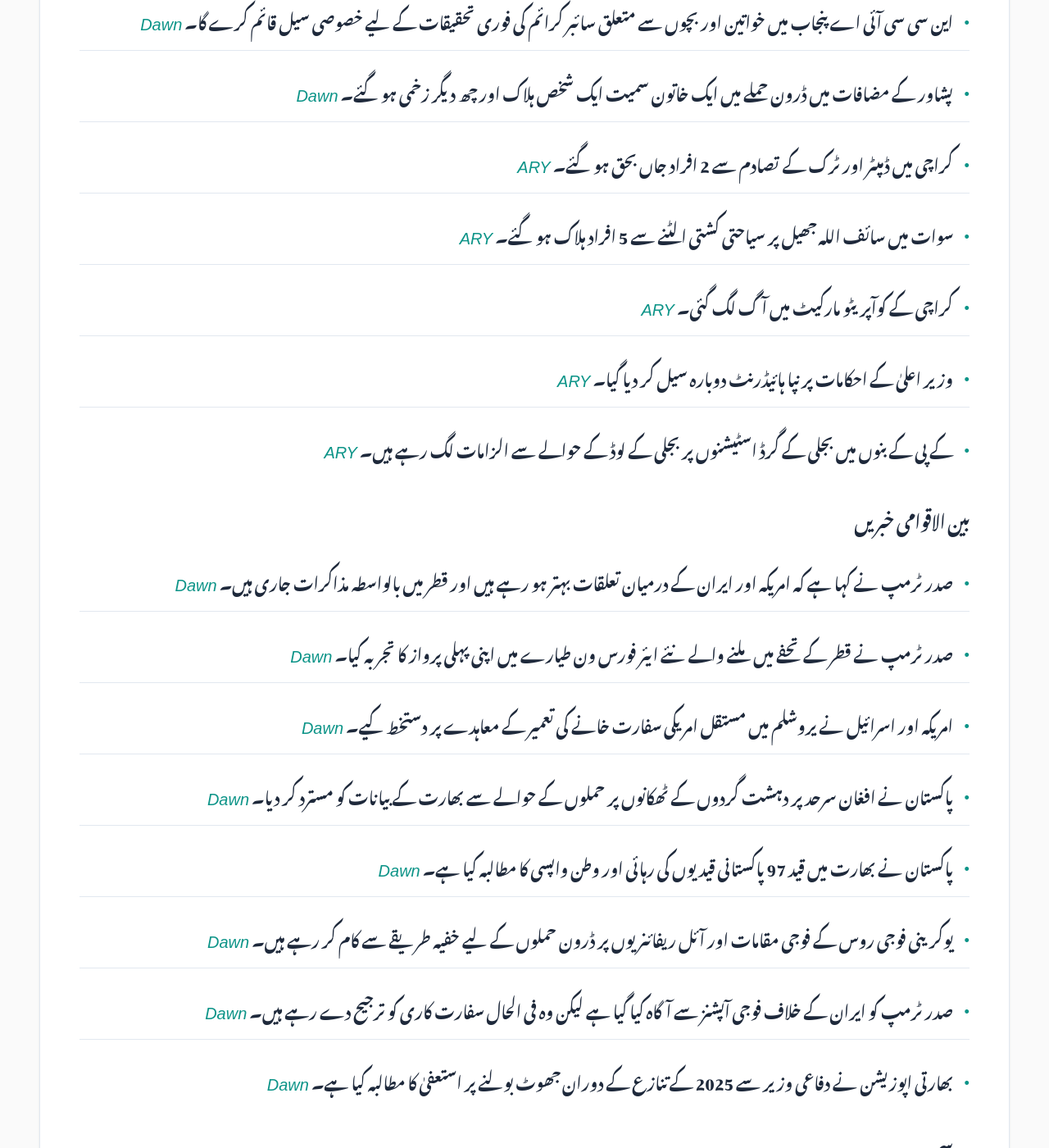
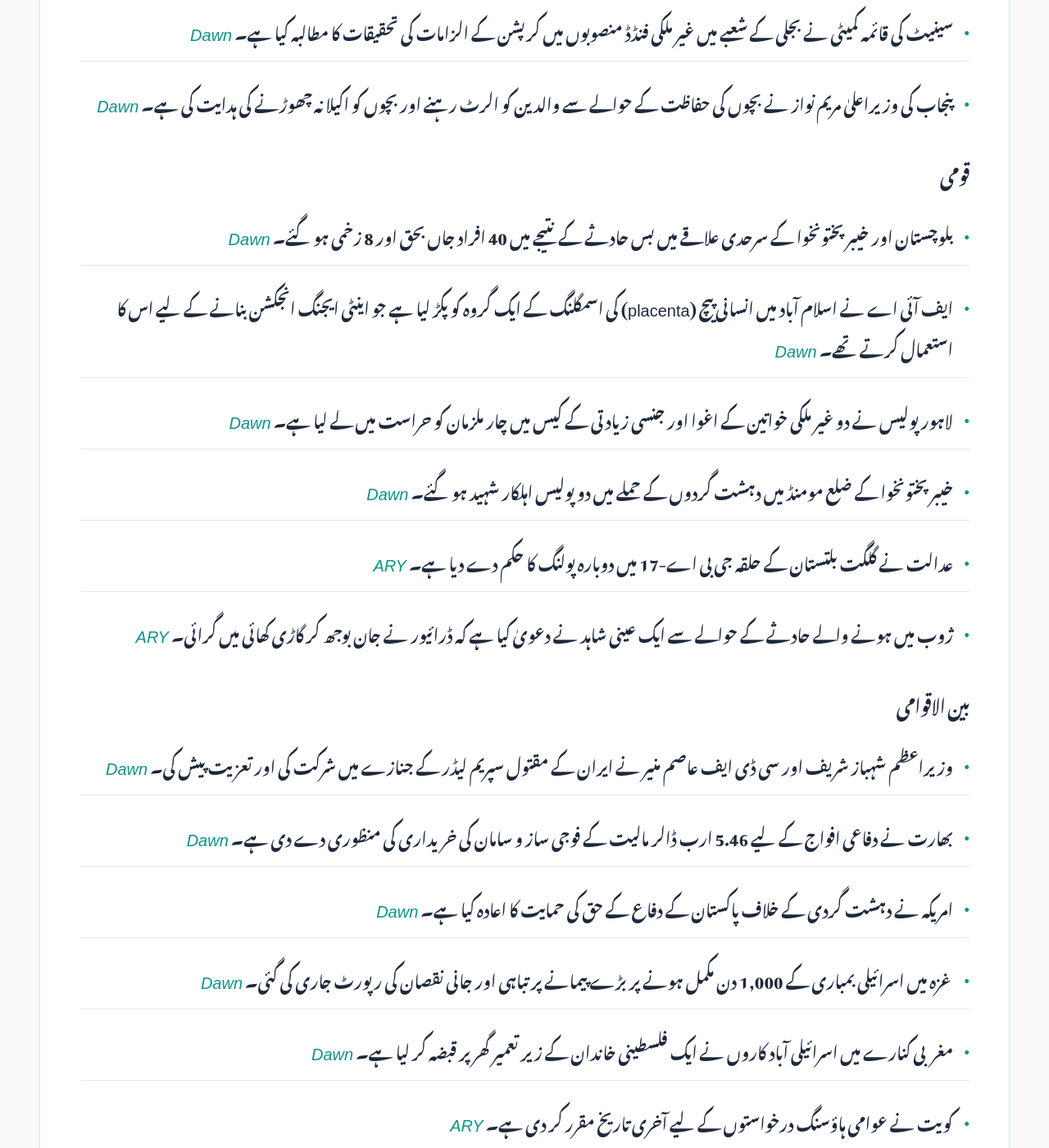
Before and after one commit to zsubzwary/news, a Jekyll site: the page built from ur/index.md, in a window 1280 px wide and 1400 px high, scrolled down 1708 px. Shown: the whole window at 82% size. Built offline with Jekyll 4.4.1, drawn with Linux system fonts in a browser that asks for light colours; some web fonts are replaced; comment, search, counter and statistics services are not loaded; some of the changed text lies outside the part shown.

Commit message:
DateTime; 2026-07-03T16:10:23.514Z

```diff
--- a/ur/index.md
+++ b/ur/index.md
@@ -7,52 +7,54 @@ rtl: true
 
 پاکستان کی تازہ خبروں کا خلاصہ
 
- &lrm; 01-Jul-2026 21:11PKT
+ &lrm; 03-Jul-2026 21:10PKT
 
-پڑھنے کا وقت : 4 منٹ
+پڑھنے کا وقت : 5 منٹ
 
 ### معیشت
-- پاکستان اسٹاک ایکسچینج کے انڈیکس میں 3,700 سے زائد پوائنٹس کا اضافہ ہوا ہے۔ *[Dawn](https://www.dawn.com/news/2012187/psx-kicks-off-fy27-with-positive-momentum-gaining-3700-points)*
-- توانائی اور خوراک کی قیمتوں میں کمی کی وجہ سے جون میں مہنگائی کی شرح 11.1 فیصد رہی۔ *[Dawn](https://www.dawn.com/news/2012196/consumer-inflation-rate-eases-slightly-to-111pc-in-june-due-to-lower-energy-food-prices-pbs)*
-- ورلڈ بینک کے مطابق پاکستان نے مالیاتی وفاق میں اہم پیش رفت کی ہے تاہم کچھ خامیاں ابھی باقی ہیں۔ *[Dawn](https://www.dawn.com/news/2012199/pakistan-made-meaningful-progress-in-fiscal-federalism-but-deviations-remain-wb)*
-- ورلڈ بینک نے پنجاب میں ڈیجیٹل انفراسٹرکچر کی بہتری کے لیے 70 ملین ڈالر کے قرض کی منظوری دے دی۔ *[Dawn](https://www.dawn.com/news/2012188/world-bank-approves-70m-loan-for-connected-punjab-programme-aimed-at-improving-digital-infrastructure)*
-- نئی آٹو پالیسی کے باعث پاکستان میں ہائبرڈ کاریں مہنگی ہو سکتی ہیں۔ *[ARY](https://arynews.tv/auto-policy-to-make-hybrid-cars-expensive-in-pakistan)*
+- اسلام آباد ہائی کورٹ نے ایم ٹیگ نہ ہونے پر گاڑیوں پر 50 فیصد اضافی ٹول ٹیکس لگانے کے حکومتی نوٹیفیکیشن کی معطلی کا حکم دے دیا ہے۔ *[Dawn](https://www.dawn.com/news/2012713/ihc-suspends-national-highway-authority-notification-to-impose-50pc-additional-toll-on-vehicles-without-m-tag)*
+- پاکستان میں زرعی ٹیکس اصلاحات کے پہلے سال میں حکومتی پالیسی اور ٹیکس وصولی کے درمیان بڑا فرق سامنے آیا ہے۔ *[Dawn](https://www.dawn.com/news/2012584/analysis-agriculture-tax-reform-stalls-at-the-farm-gate)*
+- اقتصادی رابطہ کمیٹی نے پاک فوج کی فراہمی کے لیے 175,000 ٹن مقامی گندم کی منظوری دے دی ہے۔ *[Dawn](https://www.dawn.com/news/2012610/army-to-get-local-wheat)*
+- اسٹیٹ بینک نے آئی ایم ایف کے مشورے پر بینکوں کو ترسیلات زر بڑھانے کے لیے دی جانے والی مراعات ختم کر دی ہیں۔ *[Dawn](https://www.dawn.com/news/2012606/remittance-incentives-to-banks-abolished-as-imf-steps-in)*
 
 ### سائنس اور ٹیکنالوجی
-- سونی نے اعلان کیا ہے کہ جنوری 2028 سے پلے اسٹیشن کے لیے فزیکل ڈسک کی تیاری بند کر دی جائے گی۔ *[Dawn](https://www.dawn.com/news/2012204/playstation-to-phase-out-physical-disc-production-for-consoles-from-january-2028)*
-- اقوام متحدہ کی رپورٹ کے مطابق مصنوعی ذہانت (AI) کے بے پناہ فوائد اور بڑے خطرات دونوں موجود ہیں۔ *[Dawn](https://www.dawn.com/news/2012170/un-report-sees-enormous-potential-benefits-and-big-risks-from-ai)*
+- بھارت ٹاٹا الیکٹرانکس میں ہونے والے ڈیٹا لیک کی تحقیقات کر رہا ہے جس سے ایپل آئی فون کے خفیہ دستاویزات منظر عام پر آ گئے ہیں۔ *[Dawn](https://www.dawn.com/news/2012695/india-investigating-tata-data-leak-that-exposed-apple-iphone-secrets)*
+- پی ٹی اے کے مطابق سمندری کیبل کا مسئلہ حل ہو گیا ہے اور ملک میں انٹرنیٹ سروسز معمول پر آگئی ہیں۔ *[Dawn](https://www.dawn.com/news/2012653/pta-says-submarine-cable-fault-resolved-internet-services-back-to-normal)*
+- ٹیسلا نے میامی میں اپنی روبوٹیکسی (خودکار ٹیکسی) سروس کا آغاز کر دیا ہے۔ *[ARY](https://arynews.tv/tesla-rolls-out-robotaxi-service-in-miami)*
+- بٹ گیٹ والٹ نے جنوبی ایشیا میں اپنا کرپٹو کارڈ لانچ کر دیا ہے۔ *[ARY](https://arynews.tv/bitget-wallet-launches-crypto-card-in-south-asia)*
+
+### موسم
+- اقوام متحدہ کے موسمیاتی ادارے نے خبردار کیا ہے کہ جولائی سے ستمبر کے درمیان ایل نینو ایک طاقتور ایونٹ بن سکتا ہے۔ *[Dawn](https://www.dawn.com/news/2012656/el-nino-to-develop-into-strong-event-between-july-and-september-un-warns)*
 
 ### سیاست
-- الیکشن کمیشن نے اسلام آباد میں مقامی حکومتوں کے انتخابات میں تاخیر پر وفاقی حکومت کی عدم تعاون پر نوٹس لیا ہے۔ *[Dawn](https://www.dawn.com/news/2012205/ecp-notes-centres-non-assistance-among-reasons-for-delay-in-islamabad-lg-polls-summons-chief-commissioner)*
+- سینیٹ کی قائمہ کمیٹی نے بجلی کے شعبے میں غیر ملکی فنڈڈ منصوبوں میں کرپشن کے الزامات کی تحقیقات کا مطالبہ کیا ہے۔ *[Dawn](https://www.dawn.com/news/2012588/senate-panel-calls-for-probe-into-foreign-funded-power-projects)*
+- پنجاب کی وزیراعلیٰ مریم نواز نے بچوں کی حفاظت کے حوالے سے والدین کو الرٹ رہنے اور بچوں کو اکیلا نہ چھوڑنے کی ہدایت کی ہے۔ *[Dawn](https://www.dawn.com/news/2012678/maryam-tells-parents-to-ensure-childrens-safety-avoid-leaving-them-unattended)*
 
-### قومی خبریں
-- پاکستان میں جون کے دوران دہشت گردی کے واقعات میں مجموعی کمی دیکھی گئی ہے۔ *[Dawn](https://www.dawn.com/news/2012198/high-profile-attacks-persist-in-june-despite-overall-decline-in-terrorism-picss)*
-- لاہور میں ایک ٹیوشن سینٹر کی چھت گرنے سے 14 بچوں کی ہلاکت، پولیس نے ٹھیکیدار اور مالکان کے خلاف مقدمہ درج کر لیا ہے۔ *[Dawn](https://www.dawn.com/news/2012147/lahore-police-book-tuition-centre-owners-contractor-after-roof-collapse-claims-14-lives)*
-- این سی سی آئی اے پنجاب میں خواتین اور بچوں سے متعلق سائبر کرائم کی فوری تحقیقات کے لیے خصوصی سیل قائم کرے گا۔ *[Dawn](https://www.dawn.com/news/2012168/nccia-to-set-up-special-cell-in-punjab-for-swift-probe-into-cases-involving-women-children)*
-- پشاور کے مضافات میں ڈرون حملے میں ایک خاتون سمیت ایک شخص ہلاک اور چھ دیگر زخمی ہو گئے۔ *[Dawn](https://www.dawn.com/news/2012136/1-killed-6-others-injured-in-suspected-drone-strike-in-peshawar-ouskirts)*
-- کراچی میں ڈمپٹر اور ٹرک کے تصادم سے 2 افراد جاں بحق ہو گئے۔ *[ARY](https://arynews.tv/heavy-traffic-menace-dumper-and-truck-crash-claim-2-lives-in-karachi)*
-- سوات میں سائف اللہ جھیل پر سیاحتی کشتی الٹنے سے 5 افراد ہلاک ہو گئے۔ *[ARY](https://arynews.tv/five-dead-as-tourist-boat-capsizes-on-saifullah-lake-in-swat)*
-- کراچی کے کوآپریٹو مارکیٹ میں آگ لگ گئی۔ *[ARY](https://arynews.tv/cooperative-market-fire-july-1-2026)*
-- وزیر اعلیٰ کے احکامات پر نپا ہائیڈرنٹ دوبارہ سیل کر دیا گیا۔ *[ARY](https://arynews.tv/nipa-hydrant-sealed-again-following-chief-ministers-orders)*
-- کے پی کے بنوں میں بجلی کے گرڈ اسٹیشنوں پر بجلی کے لوڈ کے حوالے سے الزامات لگ رہے ہیں۔ *[ARY](https://arynews.tv/bannu-grid-operations-under-allegations-of-force)*
+### قومی
+- بلوچستان اور خیبر پختونخوا کے سرحدی علاقے میں بس حادثے کے نتیجے میں 40 افراد جاں بحق اور 8 زخمی ہو گئے۔ *[Dawn](https://www.dawn.com/news/2012664/40-killed-8-injured-as-passenger-bus-falls-into-ravine-near-balochistan-kp-border)*
+- ایف آئی اے نے اسلام آباد میں انسانی پیچ (placenta) کی اسمگلنگ کے ایک گروہ کو پکڑ لیا ہے جو اینٹی ایجنگ انجکشن بنانے کے لیے اس کا استعمال کرتے تھے۔ *[Dawn](https://www.dawn.com/news/2012727/fia-arrests-five-in-islamabad-for-alleged-smuggling-of-human-placenta-report)*
+- لاہور پولیس نے دو غیر ملکی خواتین کے اغوا اور جنسی زیادتی کے کیس میں چار ملزمان کو حراست میں لے لیا ہے۔ *[Dawn](https://www.dawn.com/news/2012674/lahore-police-get-custody-of-4-suspects-arrested-for-alleged-abduction-sexual-assault-of-two-foreign-women)*
+- خیبر پختونخوا کے ضلع مومنڈ میں دہشت گردوں کے حملے میں دو پولیس اہلکار شہید ہو گئے۔ *[Dawn](https://www.dawn.com/news/2012651/2-cops-martyred-as-police-patrol-comes-under-attack-in-kps-mohmand)*
+- عدالت نے گلگت بلتستان کے حلقہ جی بی اے-17 میں دوبارہ پولنگ کا حکم دے دیا ہے۔ *[ARY](https://arynews.tv/gb-elections-2026-court-orders-re-polling-in-gba-17)*
+- ژوب میں ہونے والے حادثے کے حوالے سے ایک عینی شاہد نے دعویٰ کیا ہے کہ ڈرائیور نے جان بوجھ کر گاڑی کھائی میں گرائی۔ *[ARY](https://arynews.tv/zhob-accident-eyewitness-claims-angry-driver-intentionally-plunged-vehicle-into-ravine)*
 
-### بین الاقوامی خبریں
-- صدر ٹرمپ نے کہا ہے کہ امریکہ اور ایران کے درمیان تعلقات بہتر ہو رہے ہیں اور قطر میں بالواسطہ مذاکرات جاری ہیں۔ *[Dawn](https://www.dawn.com/news/2012207/trump-says-us-getting-along-well-with-iran-as-both-countries-hold-indirect-talks-in-qatar)*
-- صدر ٹرمپ نے قطر کے تحفے میں ملنے والے نئے ایئر فورس ون طیارے میں اپنی پہلی پرواز کا تجربہ کیا۔ *[Dawn](https://www.dawn.com/news/2012219/excited-trump-takes-first-flight-on-qatar-gifted-air-force-one)*
-- امریکہ اور اسرائیل نے یروشلم میں مستقل امریکی سفارت خانے کی تعمیر کے معاہدے پر دستخط کیے۔ *[Dawn](https://www.dawn.com/news/2012209/us-israel-sign-agreement-to-build-permanent-american-embassy-in-jerusalem)*
-- پاکستان نے افغان سرحد پر دہشت گردوں کے ٹھکانوں پر حملوں کے حوالے سے بھارت کے بیانات کو مسترد کر دیا۔ *[Dawn](https://www.dawn.com/news/2012159/pakistan-rejects-indias-preposterous-statement-on-strikes-against-terrorist-infrastructure-along-afghan-border)*
-- پاکستان نے بھارت میں قید 97 پاکستانی قیدیوں کی رہائی اور وطن واپسی کا مطالبہ کیا ہے۔ *[Dawn](https://www.dawn.com/news/2012186/pakistan-calls-for-release-repatriation-of-97-prisoners-who-have-completed-sentences-in-indian-jails)*
-- یوکرینی فوجی روس کے فوجی مقامات اور آئل ریفائنریوں پر ڈرون حملوں کے لیے خفیہ طریقے سے کام کر رہے ہیں۔ *[Dawn](https://www.dawn.com/news/2012216/the-secret-lives-of-ukraines-deep-strike-drone-team)*
-- صدر ٹرمپ کو ایران کے خلاف فوجی آپشنز سے آگاہ کیا گیا ہے لیکن وہ فی الحال سفارت کاری کو ترجیح دے رہے ہیں۔ *[Dawn](https://www.dawn.com/news/2012148/trump-briefed-on-military-options-against-iran-but-sticks-to-diplomatic-negotiations-for-now-report)*
-- بھارتی اپوزیشن نے دفاعی وزیر سے 2025 کے تنازع کے دوران جھوٹ بولنے پر استعفیٰ کا مطالبہ کیا ہے۔ *[Dawn](https://www.dawn.com/news/2012157/indian-opposition-demands-defence-ministers-resignation-for-lying-about-soldiers-deaths-in-2025-conflict-with-pakistan)*
-
-### موسم
-- مون سون کے دوران پرندوں کی بڑھتی ہوئی سرگرمیوں کے پیش نظر لاہور ایئرپورٹ کے رن ویز روزانہ 3 گھنٹے کے لیے بند رہیں گے۔ *[Dawn](https://www.dawn.com/news/2012158/lahore-airport-runways-to-be-closed-for-3-hours-daily-from-july-5-sept-15-due-to-risk-of-increased-bird-activity)*
+### بین الاقوامی
+- وزیراعظم شہباز شریف اور سی ڈی ایف عاصم منیر نے ایران کے مقتول سپریم لیڈر کے جنازے میں شرکت کی اور تعزیت پیش کی۔ *[Dawn](https://www.dawn.com/news/2012668/pm-shehbaz-cdf-munir-pay-respects-to-irans-assassinated-supreme-leader-khamenei)*
+- بھارت نے دفاعی افواج کے لیے 5.46 ارب ڈالر مالیت کے فوجی ساز و سامان کی خریداری کی منظوری دے دی ہے۔ *[Dawn](https://www.dawn.com/news/2012724/india-approves-buying-546-billion-in-military-equipment)*
+- امریکہ نے دہشت گردی کے خلاف پاکستان کے دفاع کے حق کی حمایت کا اعادہ کیا ہے۔ *[Dawn](https://www.dawn.com/news/2012657/us-backs-pakistans-right-to-self-defence-after-un-votes-on-global-counterterrorism-strategy)*
+- غزہ میں اسرائیلی بمباری کے 1,000 دن مکمل ہونے پر بڑے پیمانے پر تباہی اور جانی نقصان کی رپورٹ جاری کی گئی۔ *[Dawn](https://www.dawn.com/news/2012709/1000-days-of-genocide-a-tally-of-devastation-in-gaza)*
+- مغربی کنارے میں اسرائیلی آباد کاروں نے ایک فلسطینی خاندان کے زیر تعمیر گھر پر قبضہ کر لیا ہے۔ *[Dawn](https://www.dawn.com/news/2012689/in-the-west-bank-israeli-settlers-take-over-palestinians-under-construction-dream-home)*
+- کویت نے عوامی ہاؤسنگ درخواستوں کے لیے آخری تاریخ مقرر کر دی ہے۔ *[ARY](https://arynews.tv/kuwait-sets-deadline-for-public-housing-applications)*
+- ایس ایف جے نے پاکستان میں گردوارے کی مرمت پر تعریف کی اور بھارت کے ریکارڈ پر تنقید کی۔ *[ARY](https://arynews.tv/sfj-commends-pakistan-for-ordering-repairs-to-125-year-old-gurdwara-criticizes-indias-sikh-heritage-record)*
 
 ### کھیل
-- حیدر سی سی نے پاکستان کا مقامی ریڈ بال چیمپئن شپ ٹائٹل جیت لیا ہے۔ *[ARY](https://arynews.tv/ali-imran-zaidi-pakistan-domestic-red-ball-championship-title)*
+- محمد صلاح کی عالمی سطح پر پہچان اور ان کی فٹ بال کی کامیابیوں کا تجزیہ کیا گیا۔ *[Dawn](https://www.dawn.com/news/2012705/the-king-without-a-crown-mohamed-salahs-quest-for-global-recognition)*
+
+### صحت
+- وزیراعظم شہباز شریف نے انفیکشن کے پھیلاؤ کو روکنے کے لیے ناقص سرنجوں کی تیاری اور استعمال پر پابندی کا حکم دیا ہے۔ *[Dawn](https://www.dawn.com/news/2012694/pm-orders-ban-on-production-use-of-substandard-syringes-to-curb-spread-of-infectious-diseases)*
 
 ### دیگر
-- مشہور اداکارہ اینا ڈازن کا 88 سال کی عمر میں انتقال ہو گیا۔ *[ARY](https://arynews.tv/anna-dawson-keeping-up-appearances-star-who-played-violet-dies-aged-88)*
-- اسیم اظھر نے ہانیہ عامر کی انسٹاگرام پوسٹس بحال کر دیں۔ *[ARY](https://arynews.tv/asim-azhar-restores-hania-aamir-instagram-posts)*
-- مگرمچھ کے گڑھے میں پھینکے گئے 3 سالہ بچے کی حالت تشویشناک ہے۔ *[ARY](https://arynews.tv/boy-3-thrown-into-crocodile-pit-faces-long-road-to-recovery-after-family-issue-update)*
+- شہزادہ ولیم نے مشہور پوڈ کاسٹ 'نی ہیٹس' میں شرکت کی۔ *[ARY](https://arynews.tv/prince-william-makes-debut-on-travis-jason-kelces-podcast)*
+- فلم 'الفا' کا ریویو: فلم میں اداکاری تو ہے مگر کہانی میں روح کی کمی محسوس ہوئی۔ *[ARY](https://arynews.tv/alpha-review-alia-bhatt-and-sharvari-bring-the-muscle-but-yrf-forgets-to-bring-a-soul)*
+- مائیکرو ویو سلائم کے وائرل ٹرینڈ سے ہونے والے جلنے کے خطرات پر پولیس نے الرٹ جاری کیا ہے۔ *[ARY](https://arynews.tv/dubai-police-warn-of-burn-risks-from-viral-microwave-slime-trend)*
+- انمل پنکی کے سابق شوہر کے خلاف لاہور میں ایف آئی آر درج کر لی گئی ہے۔ *[ARY](https://arynews.tv/anmol-pinky-ex-husband-faces-fir-in-lahore)*
```
